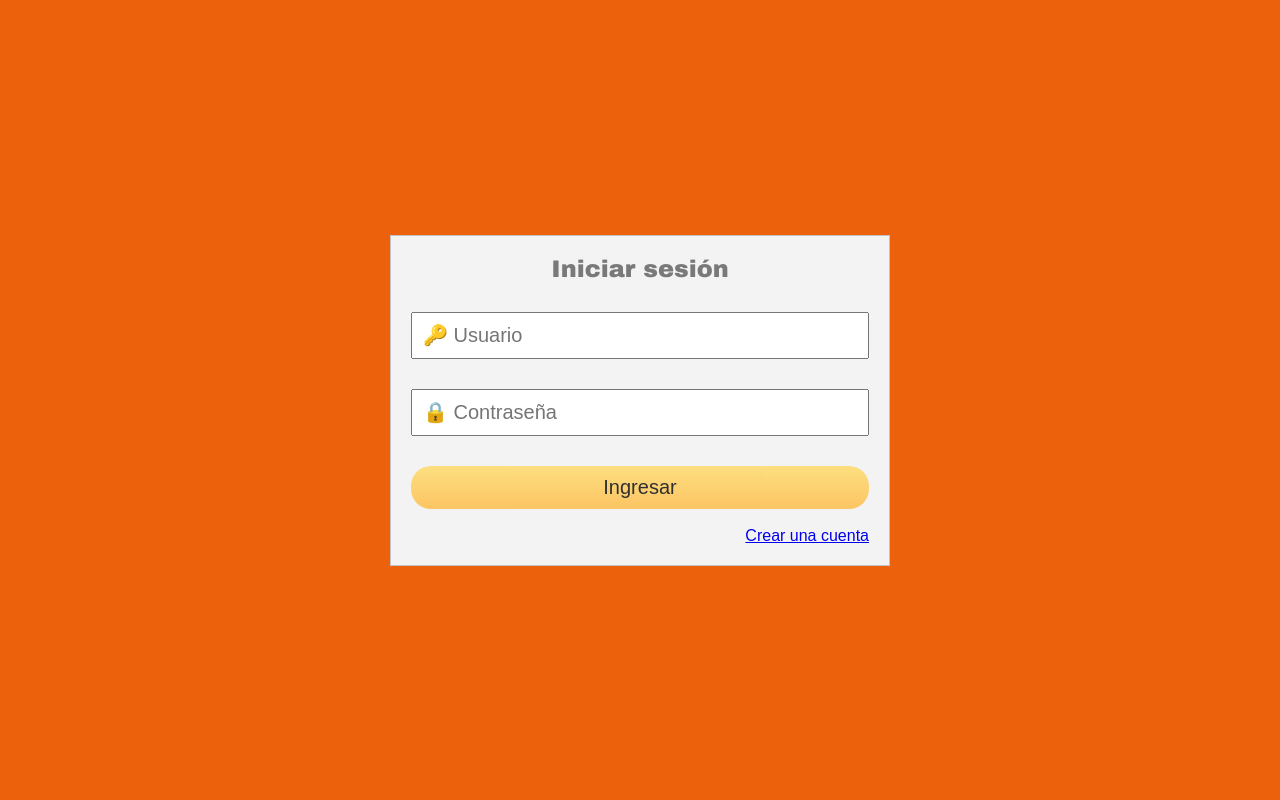
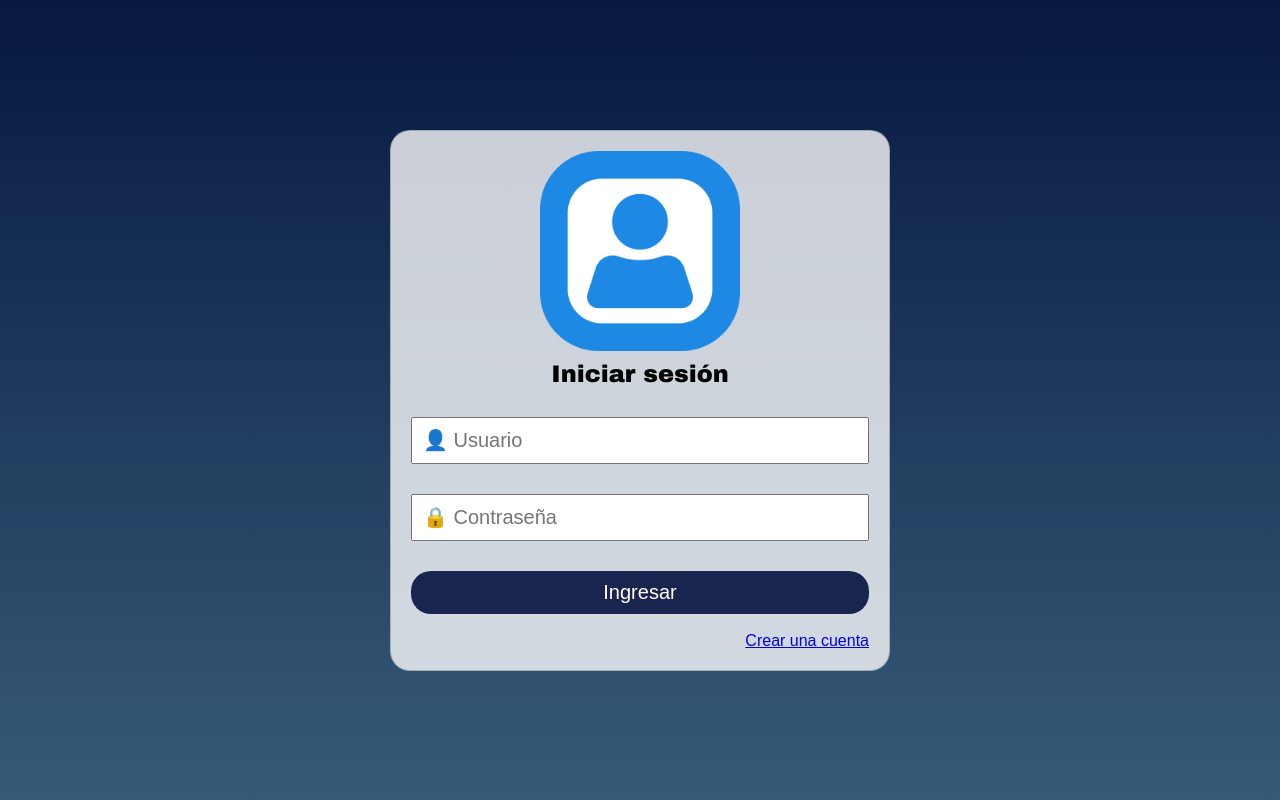
Before and after one commit to diana9519/ProyectoEconomia, a PHP site: page / in a window 1280 px wide. Run offline with PHP 8.4, Linux system fonts and the light colour scheme.

Commit message:
Mejor de imagen login

```diff
--- a/Login/estilos.css
+++ b/Login/estilos.css
@@ -10,7 +10,8 @@
   }
 
   body {
-    background: #EC610B;
+    background: #071841;
+    background: linear-gradient(#071841, #365b77);
     display: flex;
     min-height: 100vh;
   }
@@ -19,15 +20,16 @@
     margin: auto;
     width: 50%;
     max-width: 500px;
-    background: #F3F3F3;
+    background: #ffffffc8;
     padding: 20px;
     border: 1px solid rgba(0, 0, 0, 0.2);
+    border-radius: 20px;
   }
 
   h2 {
     text-align: center;
     margin-bottom: 10px;
-    color: rgba(0, 0, 0, 0.5);
+    color: rgb(0, 0, 0);
     font-family: Arial Black;
   }
 
@@ -40,12 +42,11 @@
   }
 
   input[type="submit"] {
-    background: linear-gradient(#FFDA63, #FFB940);
+    background: #19244f;
     border: 0;
-    color: black;
-    opacity: 0.8;
+    color: rgb(255, 255, 255);
     cursor: pointer;
-     font-family: Arial;
+    font-family: Arial;
     border-radius: 20px;
     margin-bottom: 0;
   }
--- a/Login/index.html
+++ b/Login/index.html
@@ -8,8 +8,9 @@
 
 <body>
 <form action="login_registrar.php" method="POST">
+<h2> <img src="avatar.png" alt="Foto Avatar" style="width: 200px;"> </h2>
 <h2>Iniciar sesión</h2>
-<input type="text" placeholder="&#128273; Usuario" name="usuario" required>
+<input type="text" placeholder="&#128100; Usuario" name="usuario" required>
 <input type="password" placeholder="&#128274; Contraseña" name="pass" required>
 <input type="submit" value="Ingresar" name="btningresar">
 
```
Also changed, not shown: Login/avatar.png (added).
